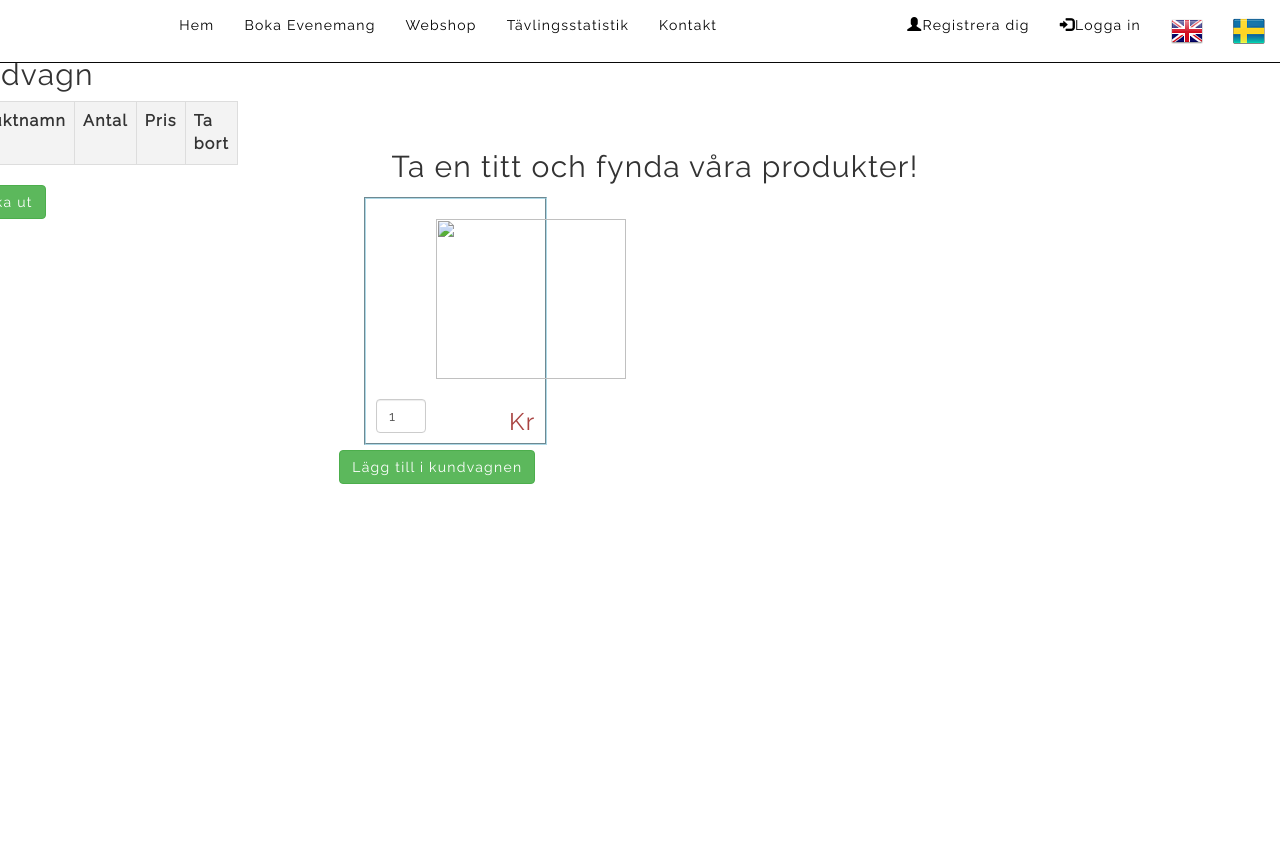
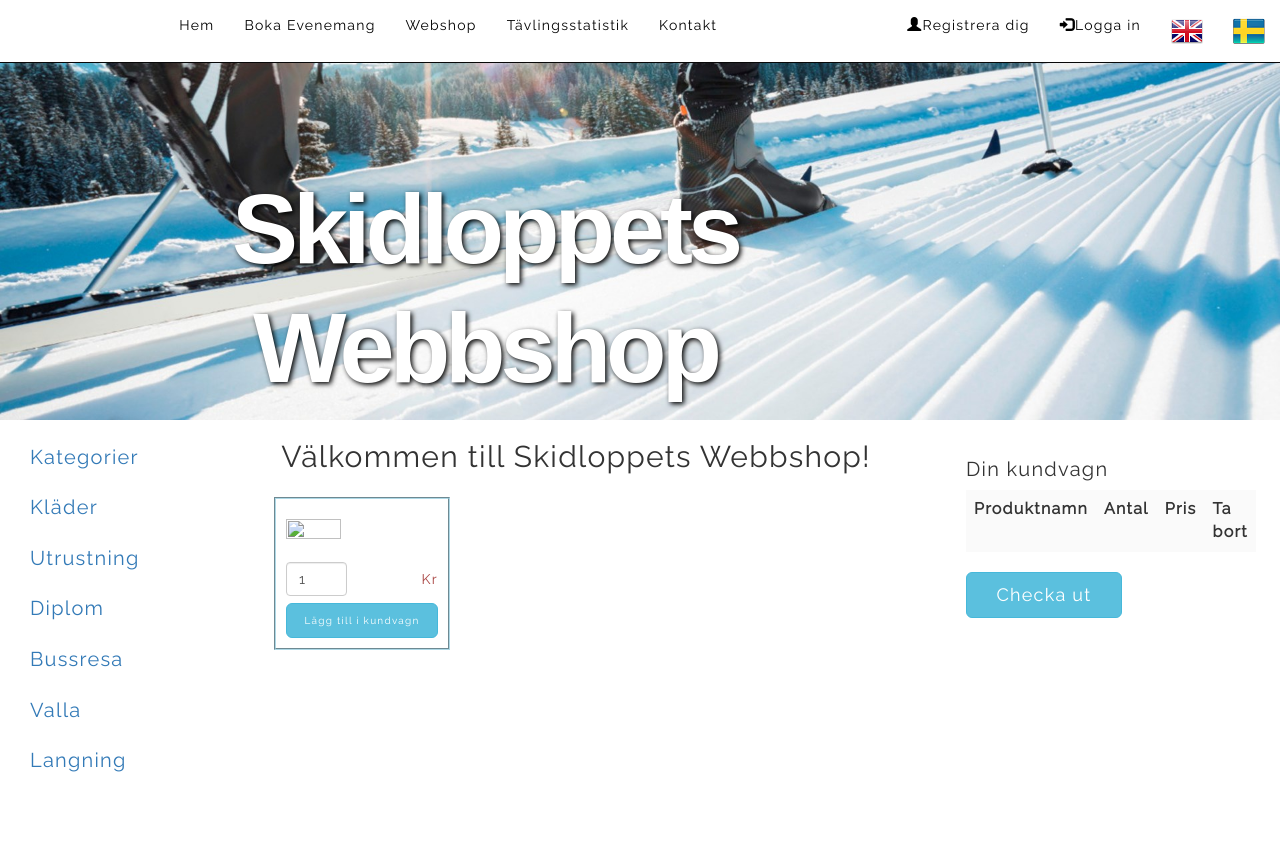
Before and after one commit to felixahlcrona/Grupp-4-AB, a PHP site: page /webshop.php in a window 1280 px wide. Before the commit the page ends 484 px from the top, so only its background shows below. Run offline with PHP 8.4, Linux system fonts and the light colour scheme; tables that the repository leaves empty or names only in its code hold one stand-in row (values such as "Sample post"); data that the repository does not hold is empty.

Commit message:
Add files via upload

```diff
--- a/index.php
+++ b/index.php
@@ -104,7 +104,8 @@
         <div class="col-md-4 col-sm-4 col-xs-12">
           <img src="bilder/webb.png" alt="" class="img-circle"/>
           <h2>Webbshop</h2>
-          <p>Har du glömt något någonting inför din tävling? Glöm inte att köpa det. Du kan köpa det direkt från vår webbshop.</p>
+          <p>Har du glömt något någonting inför din tävling? Glöm inte att köpa det. Du kan köpa det direkt från vår webbshop. Vi har all utrustning och tillbehör som behövs till våra tävlingar</p>
+		  <a href="webshop.php" class="btn btn-primary">Boka här</a>
         </div>
 
         <div class="col-md-4 col-sm-4 col-xs-12">
@@ -129,7 +130,7 @@
     <hr class="divider">
 
 
-    <footer>
+    <footer style="position: fixed;">
       <p class="pull-right"><a href="#">Till toppen</a></p>
       <p>Designad av Grupp 4 AB. <a href="#">Privat</a>. <a href="#">Termer</a></p>
     </footer>
--- a/webshop.php
+++ b/webshop.php
@@ -70,11 +70,47 @@ padding-right:70px;
 	 font-size:16px;
 	 background-color:#f3f3f3;
  }
+ .mainboka{
+	background-image: url("bilder/header.jpg");
+	height: 400px;
+	width: 100%;
+	background-size:cover
+  position: relative;
+	background-size: 100% 100%;
+	}
 
-  h6{
+	.snyggtext {
+	font-family: Montserrat,sans-serif;
+    font-style: normal;
+    font-variant: normal;
+    font-weight: 700;
+    letter-spacing: normal;
+    line-height: 1.2em;
+    text-transform: none
+	font-size: 27px;
+	margin:0 px;
+	margin-top:0px;
+    font-size: 99px!important;
+    letter-spacing: -5px!important;
+	text-align: center;
+	color: white;
+	float: bottom;
+ }
 
-	 padding-left:60px;
-  }
+  .maintext{
+
+	position:relative;
+
+	top:150px;
+	width: 970px;
+	height: 100px;
+	margin: auto;
+	margin-right: 40%;
+	margin-left: auto;
+	color: white;
+	text-shadow: 2px 2px 5px black;
+}
+
 
 
     </style>
@@ -95,7 +131,7 @@ if(isset($_SESSION['Email']) && $_SESSION['KundID']) {
 }
 
 else {
-  echo "Var vänlig logga in";
+  echo "Var v寬ig logga in";
 }
 
 ?>
@@ -112,17 +148,104 @@ else {
 	if(!empty($_SESSION['cart']))
 	?>
 
-		    <div class="col-xs-6 col-sm-3 sidebar-offcanvas-right"   style="width:20%;"><span class="pull-right">
-      <div style="clear:both;"></div>
+    <div class="main" style="width: 100%;">
+		<div class="mainboka">
+		<div class="maintext">
+		<h3 class="snyggtext"> Skidloppets Webbshop </h3>
+	</div>
 
-      <h2>Kundvagn</h2>
-      <div class="table-responsive">
-      <table class="table table-bordered">
+</div>
+	<div class="col-md-3 column margintop20" style="width: 15%; margin-top: 1%;">
+    		<ul class="nav nav-pills nav-stacked" style="font-size: 20px;">
+			    <li><a href="webshop.php">Kategorier</a></li>
+			  <li><a href="KategoriKlader.php">Kläder</a></li>
+			  <li><a href="KategoriUtrustning.php">Utrustning</a></li>
+			  <li><a href="KategoriDiplom.php">Diplom</a></li>
+			  <li><a href="KategoriBussresa.php">Bussresa</a></li>
+			  <li><a href="KategoriValla.php">Valla</a></li>
+			  <li><a href="KategoriLangning.php">Langning</a></li>
+			</ul>
+		</div>
+
+      <div class="container" style="width:50%; margin-left: 5%; padding: 0px; float: left;" >
+
+
+
+      <h2 align="center">Välkommen till Skidloppets Webbshop!</h2>
+      <?php
+
+
+
+      $result = mysqli_query($db, 'SELECT * FROM Produkter');
+      if(mysqli_num_rows($result) > 0)
+
+
+      {
+        while($row = mysqli_fetch_array($result))
+        {
+
+
+          ?>
+
+          <div class="col-md-4" style="width: 30%; max-height: 350px; min-height: 350px; position: relative; margin: 10px;">
+          <form method="POST" action="shop.php?action=add&ProduktID=<?php echo $row['ProduktID']; ?>">
+          <div style="border:2px groove lightblue; margin:-1px 3px -1px; padding:10px; align:center;  background-color:white; height: 100%;">
+        <a href="Produkt<?php echo $row['ProduktID'] ?>.php"> <h6 class="text-danger"><?php
+			echo "<img src='".$row['Produktbild']."' alt='' height='60%' width='60%'/></";?> Kr
+		</h6></a>
+		 <h3 style="font-size: 100%;"class="text-danger pull-right" >
+			<?php echo $row['Pris']; ?> Kr
+		 </h3>
+         <h3 style="font-size: 100%;"><?php echo $row['Produktnamn']; ?></h3>
+
+
+          <h5 style="font-size: 80%;"class="text-info"><?php echo $row['Beskrivning']; ?></h5>
+
+
+          <input type="hidden" name="hidden_name" style="border:2px groove lightblue" value="<?php echo $row['Produktnamn']; ?>">
+          <input type="hidden" name="hidden_price" value ="<?php echo $row['Pris']; ?>">
+			 <input type="text" name="quantity" style="width:40%;" class="form-control " value="1">
+		  <input type="submit" name="add" style="margin-top:5px; width: 100%; font-size: 10px;" class="btn btn-info btn-lg " value="Lägg till i kundvagn">
+
+
+		   <!-- -->
+
+
+
+
+
+		   <!-- -->
+          </div>
+
+          </form>
+
+          </div>
+
+
+
+          <?php
+
+
+        }
+
+      }
+
+      ?>
+
+
+
+	  </div>
+	   <div class="col-xs-6 col-sm-3 sidebar-offcanvas-right" style="width:15%; position: relative; float:right; margin-right: 140px;">
+
+
+      <h2 style="font-size:20px; ">Din kundvagn</h2>
+
+      <table style="border:0;" class="table table-bordered" >
       <tr>
-      <th width="60%">Produktnamn</th>
-      <th width="10%">Antal</th>
-      <th width="10%">Pris</th>
-      <th width="20%">Ta bort</th>
+      <th width="60%" style="background:#FAFAFA; border:0;">Produktnamn</th>
+      <th width="10%" style="background:#FAFAFA; border:0;">Antal</th>
+      <th width="10%" style="background:#FAFAFA; border:0;">Pris</th>
+      <th width="20%" style="background:#FAFAFA; border:0;">Ta bort</th>
 
       </tr>
 
@@ -136,11 +259,11 @@ else {
           ?>
 
           <tr>
-            <td><?php echo $values["item_name"]; ?></td>
-            <td><?php echo $values["item_quantity"]; ?></td>
-            <td><?php echo $values["product_price"]; ?>Kr</td>
+            <td style="background:#FAFAFA; border:0;""><?php echo $values["item_name"]; ?></td>
+            <td style="background:#FAFAFA; border:0;"><?php echo $values["item_quantity"]; ?></td>
+            <td style="background:#FAFAFA; border:0;"><?php echo $values["product_price"]; ?>Kr</td>
 
-            <td><a href="shop.php?action=delete&ProduktID=<?php echo $values["product_id"]; ?>"><span class="text-danger">X</span></a></td>
+            <td style="background:#FAFAFA; border:0;"><a href="shop.php?action=delete&ProduktID=<?php echo $values["product_id"]; ?>"><span class="text-danger">X</span></a></td>
           </tr>
           <?php
 
@@ -153,8 +276,8 @@ else {
         ?>
 
         <tr>
-        <th colspan="3" align="right">Totalsumma</th>
-        <td align="right"><?php echo number_format($_SESSION['totalpris'], 2); ?>Kr</td>
+        <th colspan="3" align="right" style="background:#FAFAFA; border:0;">Totalsumma</th>
+        <td align="right" style="background:#FAFAFA; border:0;"><?php echo number_format($_SESSION['totalpris'], 2); ?>Kr</td>
 
          </tr>
 
@@ -163,63 +286,12 @@ else {
 
       ?>
       </table>
-	      <a href="checkout.php" class="btn btn-success">Checka ut</a>
-      </div>
+	      <a href="utcheckningws.php" style="width: 100%;" class="btn btn-info btn-lg">Checka ut</a>
+
+
       </div>
 
-
-
-
-      <div class="container" style="width:60%;" ><div style="margin-top:30px;"></div>
-
-      <h2 align="center">Ta en titt och fynda våra produkter!</h2>
-      <?php
-
-      $result = mysqli_query($db, 'SELECT * FROM Produkter');
-      if(mysqli_num_rows($result) > 0)
-
-
-      {
-        while($row = mysqli_fetch_array($result))
-        {
-
-
-          ?>
-
-          <div class="col-md-4">
-          <form method="POST" action="shop.php?action=add&ProduktID=<?php echo $row['ProduktID']; ?>">
-          <div style="border:2px groove lightblue; margin:-1px 3px -1px; padding:10px; align:center;  background-color:white;">
-         <h6 class="text-danger"><?php echo "<img src='".$row['Produktbild']."' alt='' height='160' width='190'/></";   ?> Kr</h6>
-		 <h3 class="text-danger pull-right" ><?php echo $row['Pris']; ?> Kr</h3>
-          <h3><?php echo $row['Produktnamn']; ?></h3>
-
-
-          <h5 class="text-info"><?php echo $row['Beskrivning']; ?></h5>
-
-
-          <input type="hidden" name="hidden_name" value="<?php echo $row['Produktnamn']; ?>">
-          <input type="hidden" name="hidden_price" value ="<?php echo $row['Pris']; ?>">
-		   <input type="submit" name="add" style="margin-top:5px;" class="btn btn-success pull-right" value="Lägg till i kundvagnen">
-		   <input type="text" name="quantity" class="form-control " value="1">
-
-
-          </div>
-
-          </form>
-
-          </div>
-
-          <?php
-
-
-        }
-
-      }
-
-      ?>
-
-
-
+	  </div>
 
 </body>
 </html>
```
